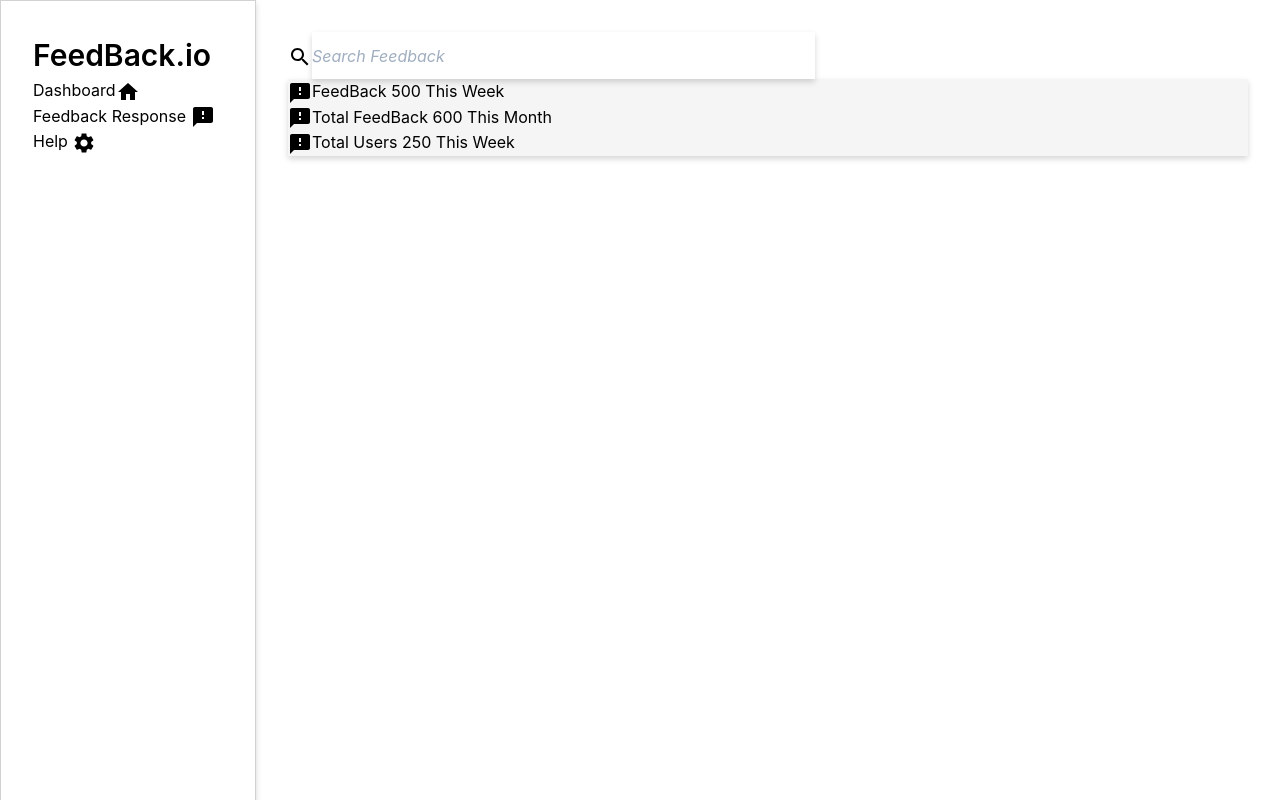
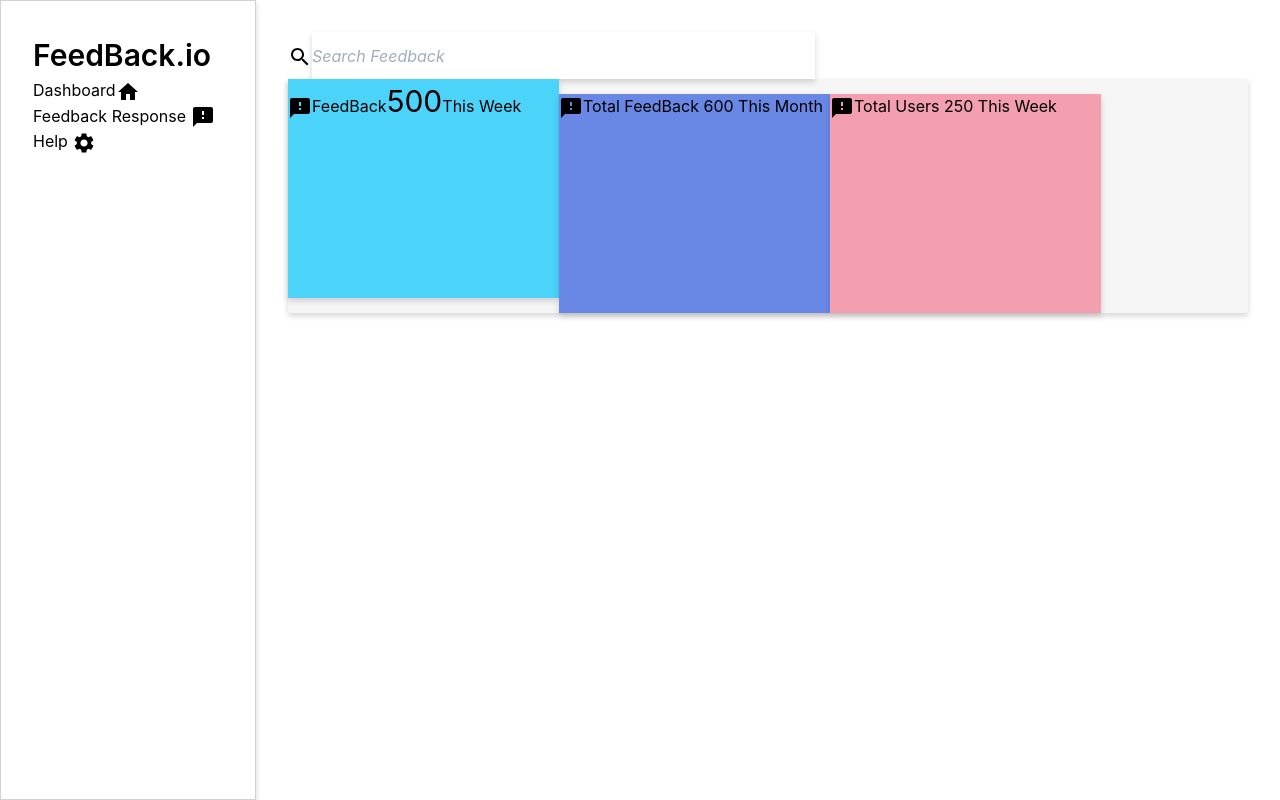
Before and after one commit to WonderfulOlanrewaju/feedback-nlp-frontend, a React (Create React App) app: page /admin in a window 1280 px wide. Shown: the top 800 px of the page. Built offline with nearby package versions, Linux system fonts and the light colour scheme.

Commit message:
admin cards style

```diff
--- a/src/App.css
+++ b/src/App.css
@@ -68,6 +68,29 @@ input::placeholder, select, textarea::placeholder {
 }
 
 
+.First-Card{
+    width: 271px;
+    height: 219px;
+    background: #4BD3F9 0% 0% no-repeat padding-box;
+    box-shadow: 0px 3px 6px #00000029;
+    opacity: 1;
+}
 
+.Second-Card {
+    width: 271px;
+    height: 219px;
+    background: #6988E5 0% 0% no-repeat padding-box;
+    box-shadow: 0px 3px 6px #00000029;
+    opacity: 1;
+}
+
+
+.Third-Card {
+    width: 271px;
+    height: 219px;
+    background: #F39FAF 0% 0% no-repeat padding-box;
+    box-shadow: 0px 3px 6px #00000029;
+    opacity: 1;
+    }
 @tailwind components;
 @tailwind utilities;
--- a/src/components/Admin.js
+++ b/src/components/Admin.js
@@ -39,19 +39,19 @@ export function Admin () {
                     </Formik>
                 </div>
                 <div className='Admin-Right-Body'>
-                    <div>
-                        <FeedbackIcon/>
+                    <div className='First-Card inline-block'>
+                        <FeedbackIcon className='text-2xl' />
                         FeedBack
-                        500
+                        <span className='text-3xl '>500</span>
                         This Week
                     </div>
-                    <div>
+                    <div className='Second-Card inline-block'>
                         <FeedbackIcon/>
                         Total FeedBack
                         600
                         This Month
                     </div>
-                    <div>
+                    <div className='Third-Card inline-block'>
                         <FeedbackIcon/>
                         Total Users
                         250
```
Also changed, not shown: src/output.css.
